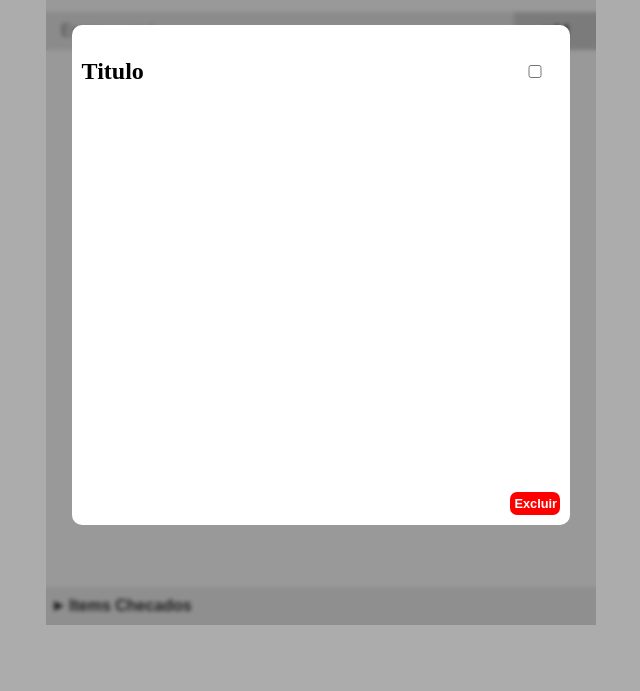
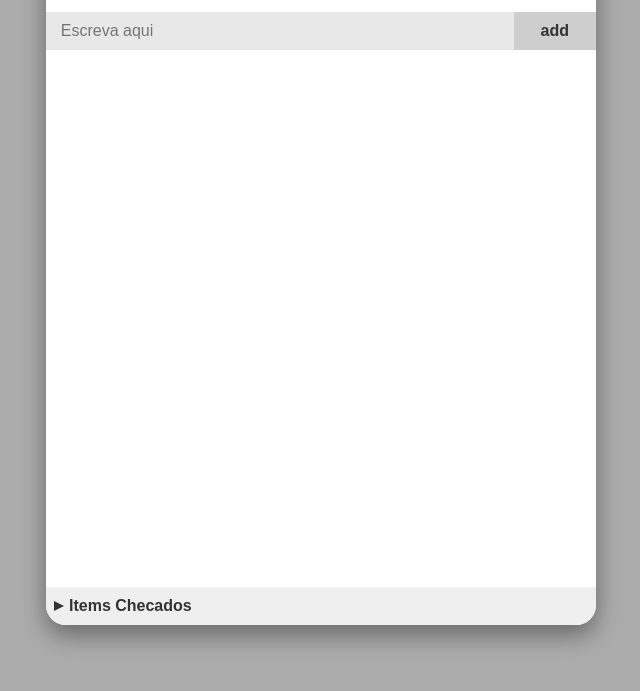
Before and after one commit to devmoisesx/To-do-List, a plain HTML site: page index.html in a window 1280 px wide. Shown: the part 109-800 px from the top of the page, without its empty margins (319-959 px from the left). Drawn offline with Linux system fonts and the light colour scheme.

Commit message:
style: remove a modal e adiciona bordas e sombra para o container

```diff
--- a/index.html
+++ b/index.html
@@ -48,13 +48,13 @@
         <div class="checked-items"></div>
       </div>
 
-      <div class="note-modal">
+      <!-- <div class="note-modal">
         <div class="modal">
           <h2>Titulo</h2>
           <input type="checkbox" name="check" id="check" />
           <a class="btn-remove-task">Excluir</a>
-          <!-- <input type="text" name="" id=""> -->
-        </div>
+          <input type="text" name="" id="">
+        </div> -->
       </div>
     </main>
 
--- a/style.css
+++ b/style.css
@@ -243,6 +243,8 @@ label {
   }
 
   .container {
+    border-radius: 20px;
+    box-shadow: 0 10px 25px rgba(0, 0, 0, 0.4);
     height: 700px;
   }
 }
```
